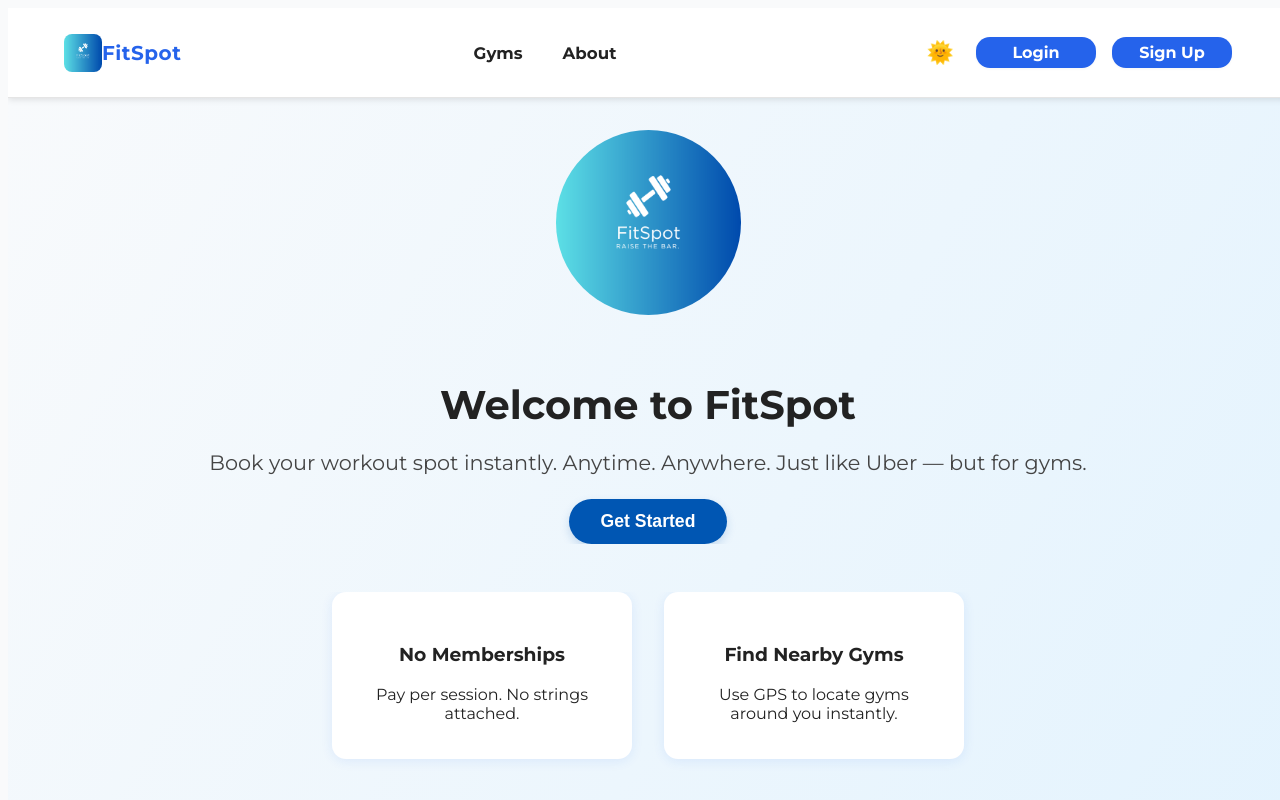
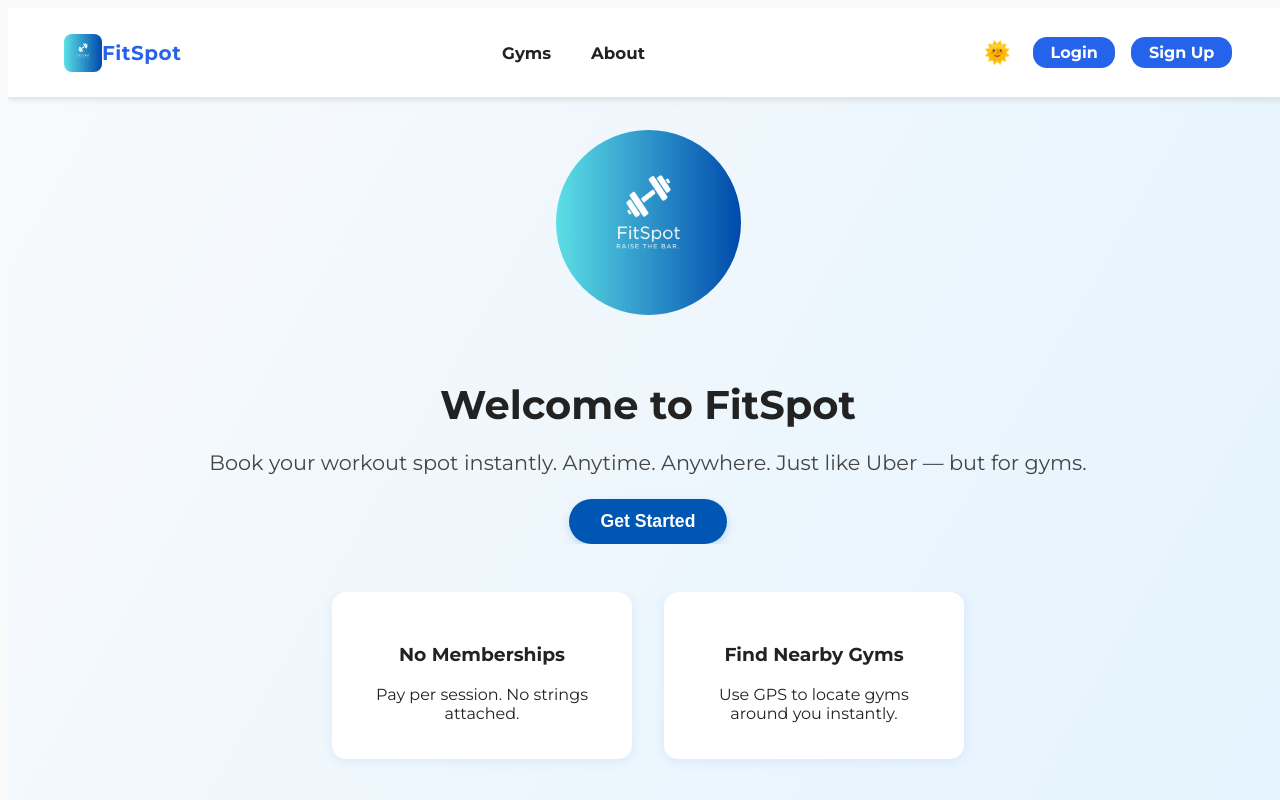
Before and after one commit to StartedtoCodewithAI/FitSpot, a React (Vite) app: page /#/ in a window 1280 px wide. Shown: the top 800 px of the page. Built offline with nearby package versions, Linux system fonts and the light colour scheme.

Commit message:
Update index.css

```diff
--- a/src/index.css
+++ b/src/index.css
@@ -8,7 +8,7 @@ footer,
 section,
 .modal-content {
   width: 100% !important;
-  max-width: 100vw !important;
+  max-width: 100% !important; /* <-- FIXED! */
   min-width: 0 !important;
   box-sizing: border-box !important;
   overflow-x: hidden !important;
@@ -66,7 +66,7 @@ body {
   top: 0;
   z-index: 100;
   width: 100%;
-  max-width: 100vw;
+  max-width: 100%; /* <-- FIXED! */
   box-shadow: 0 1px 7px #0002;
   border-bottom: 1.5px solid var(--color-border);
   box-sizing: border-box;
@@ -85,48 +85,9 @@ body {
   min-width: 0;
   transition: background 0.2s, color 0.2s;
 }
-.nav-brand a {
-  font-weight: bold;
-  font-size: 1.3rem;
-  color: var(--color-primary-dark);
-  text-decoration: none;
-}
-.nav-brand img {
-  max-width: 100%;
-  height: 38px;
-  border-radius: 8px;
-  display: block;
-}
-.navbar-hamburger {
-  background: none;
-  border: none;
-  cursor: pointer;
-  font-size: 2rem;
-  color: var(--color-primary);
-  margin-right: 0.7rem;
-  display: none;
-}
-.navbar-links-desktop {
-  display: flex;
-  gap: 1.2rem;
-  min-width: 0;
-}
-.navbar-links-desktop a {
-  color: var(--color-primary-dark);
-  text-decoration: none;
-  font-weight: 600;
-  font-size: 1rem;
-  transition: background 0.2s, color 0.2s;
-  white-space: nowrap;
-  overflow: hidden;
-  text-overflow: ellipsis;
-}
-.nav-icons {
-  display: flex;
-  align-items: center;
-  gap: 0.8rem;
-  min-width: 0;
-}
+
+/* ... (rest of your CSS unchanged) ... */
+
 /* --- FIXED: NAVBAR LINKS MOBILE --- */
 .navbar-links-mobile {
   display: none;
@@ -136,7 +97,7 @@ body {
   top: 100%;
   left: 0;
   width: 100% !important;       /* <-- NO MORE 100vw */
-  max-width: 100vw !important;  /* (Optional, allows flexibility) */
+  max-width: 100% !important;   /* <-- FIXED! */
   z-index: 1000;
   border-bottom: 1.5px solid var(--color-border);
   transition: max-height 0.3s cubic-bezier(.4,0,.2,1), opacity 0.2s;
@@ -145,111 +106,13 @@ body {
   max-height: 600px;
   box-sizing: border-box;
 }
-.navbar-links-mobile[hidden] {
-  opacity: 0;
-  max-height: 0;
-  padding: 0;
-  border: none;
-  pointer-events: none;
-}
-.navbar-links-mobile a {
-  display: block;
-  padding: 1rem;
-  color: var(--color-primary-dark);
-  text-decoration: none;
-  font-weight: 600;
-  border-bottom: 1px solid var(--color-border);
-  transition: background 0.2s, color 0.2s;
-  white-space: nowrap;
-  overflow: hidden;
-  text-overflow: ellipsis;
-}
 
-/* --- ACCESSIBILITY: Focus States for Nav Links/Buttons --- */
-.navbar-links-desktop a:focus,
-.navbar-links-mobile a:focus,
-.nav-btn:focus {
-  outline: 2.5px solid var(--color-accent);
-  outline-offset: 2px;
-  background: rgba(56, 189, 248, 0.10);
-}
-
-/* --- ACTIVE LINK HIGHLIGHTING (for NavLink .active) --- */
-.navbar-links-desktop .active,
-.navbar-links-mobile .active {
-  border-bottom: 2.5px solid var(--color-primary);
-  color: var(--color-primary) !important;
-  font-weight: 900;
-  background: none;
-}
-
-/* --- RESPONSIVE MEDIA QUERIES --- */
-@media (max-width: 900px) {
-  .nav-inner {
-    flex-wrap: wrap;
-  }
-  .navbar-links-desktop {
-    display: none;
-  }
-  .navbar-hamburger {
-    display: block;
-  }
-  .navbar-links-mobile {
-    display: flex;
-  }
-}
-@media (max-width: 600px) {
-  .nav-root {
-    padding: 0.5rem 0.25rem;
-  }
-}
-@media (min-width: 901px) {
-  .navbar-hamburger {
-    display: none;
-  }
-  .navbar-links-desktop {
-    display: flex;
-  }
-  .navbar-links-mobile {
-    display: none;
-  }
-}
-
-/* --- NAVBAR BUTTON STYLE MATCHING FITSPOT BRAND --- */
-.nav-btn {
-  font-family: inherit;
-  font-weight: 800;
-  color: var(--color-primary);
-  background: none;
-  border: 2px solid var(--color-primary);
-  border-radius: 8px;
-  padding: 0.46rem 1.3rem;
-  font-size: 1.25rem;
-  margin-left: 10px;
-  text-decoration: none;
-  transition: background 0.18s, color 0.18s, box-shadow 0.18s;
-  cursor: pointer;
-  display: inline-block;
-  box-shadow: 0 1px 3px rgba(60,60,60,0.04);
-  text-align: center;
-  min-width: 120px;
-  max-width: 120px;
-  width: 120px;
-  box-sizing: border-box;
-}
-.nav-btn:hover,
-.nav-btn:focus {
-  background: var(--color-primary);
-  color: #fff;
-  box-shadow: 0 2px 8px rgba(60,60,60,0.14);
-  text-decoration: none;
-  outline: none;
-}
+/* ... (rest of your media queries and rules remain unchanged) ... */
 
 /* --- BULLETPROOF OVERFLOW PREVENTION FOR ALL NAV CONTAINERS --- */
 .nav-root, .nav-inner, .navbar-links-mobile {
   box-sizing: border-box;
-  max-width: 100vw;
+  max-width: 100%;   /* <-- FIXED! */
   overflow-x: hidden;
 }
 .nav-inner, .nav-brand, .nav-icons {
```
